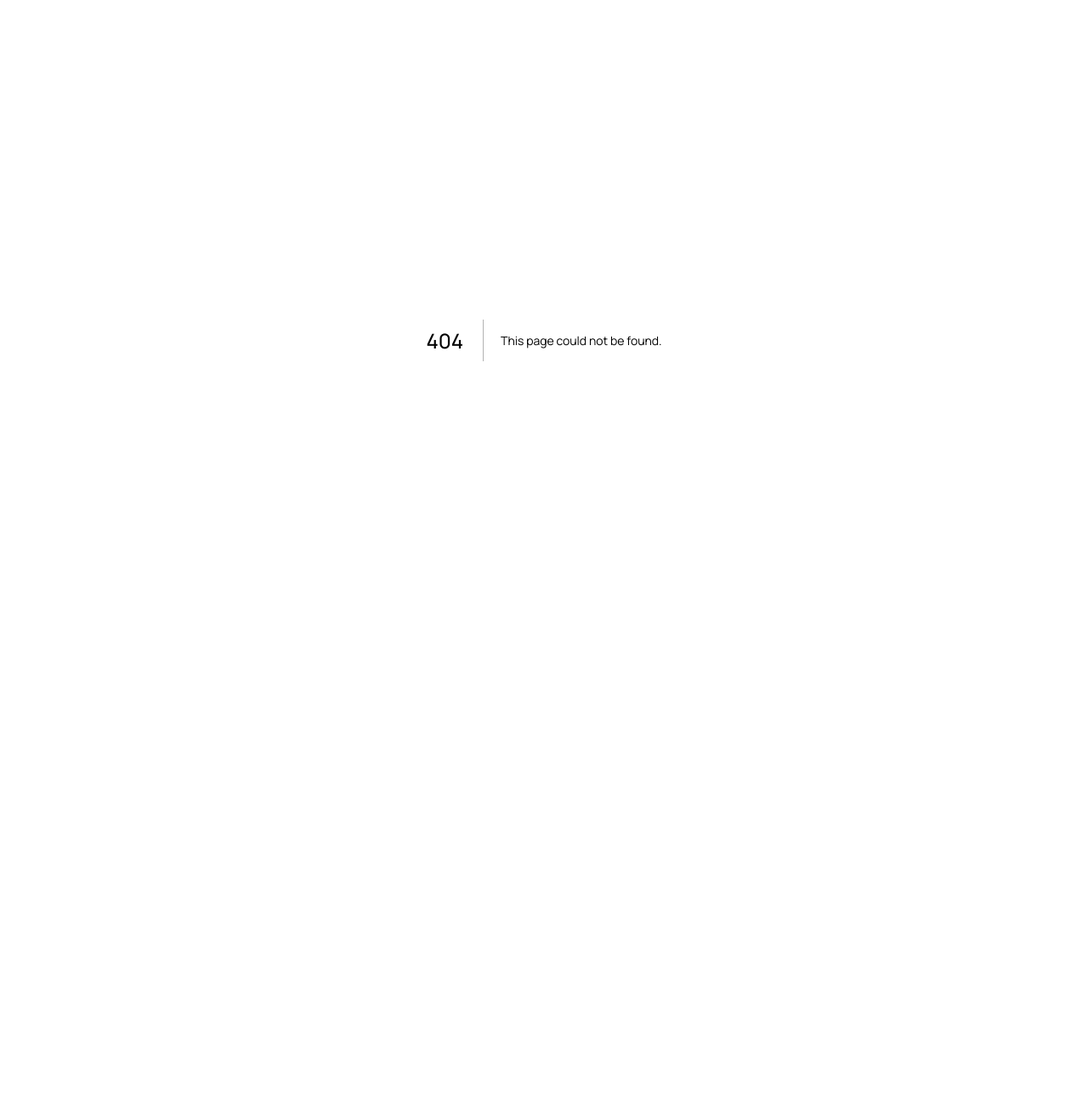
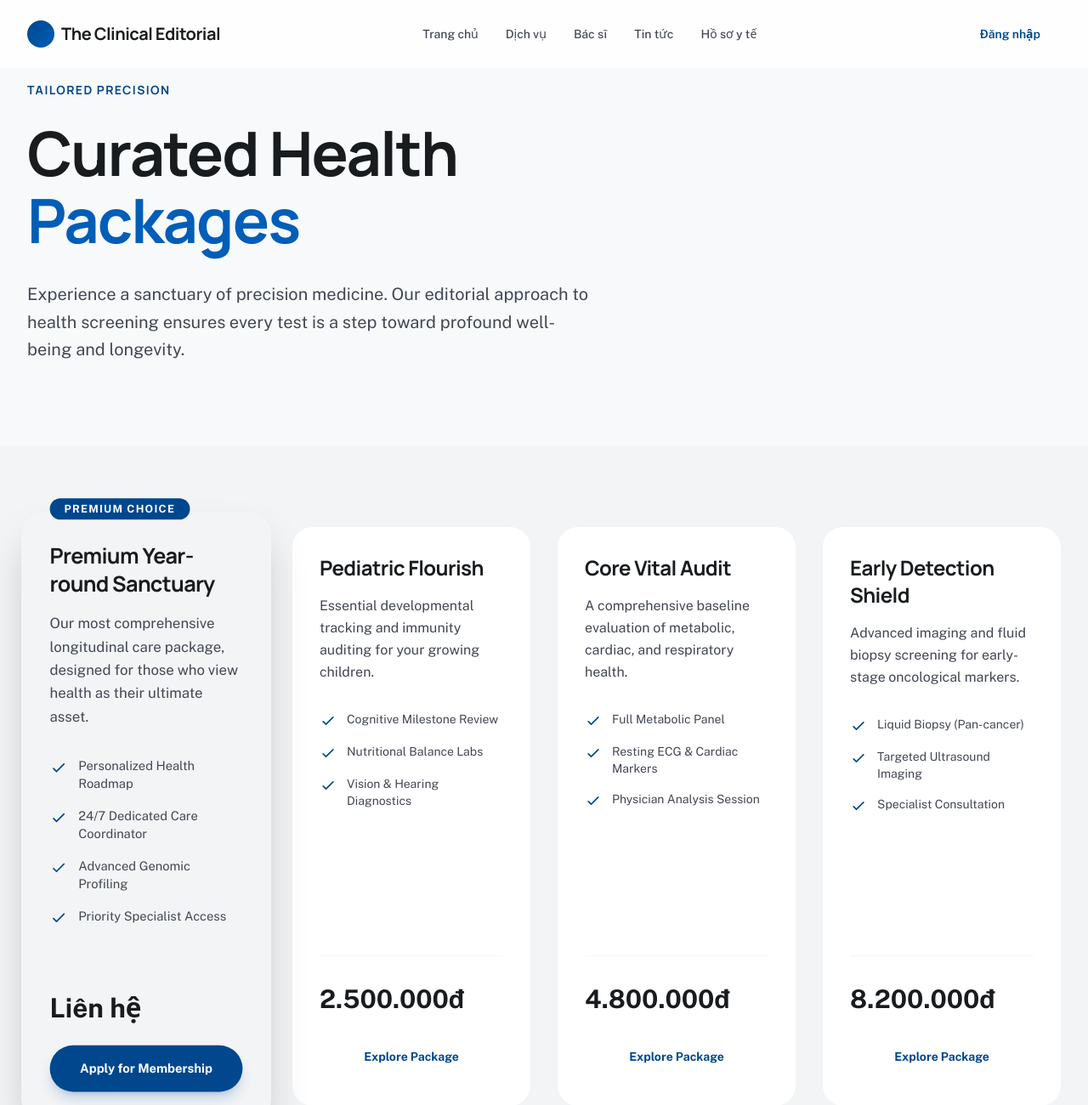
Before and after one commit to nguyendanglu/medicalbooking, a Next.js app in the folder apps/portal/: page /services in a window 1280 px wide. Before the commit this address had no page. Shown: the top 1300 px of the page at 85% size. Before the commit the page ends 800 px from the top, so only its background shows below. Built offline with nearby package versions, Linux system fonts and the light colour scheme.

Commit message:
[Frontend] Add service packages screen layout into portal

```diff
--- a/apps/portal/package.json
+++ b/apps/portal/package.json
@@ -3,7 +3,7 @@
   "version": "0.1.0",
   "private": true,
   "scripts": {
-    "dev": "next dev",
+    "dev": "next dev -p 3001",
     "build": "next build",
     "start": "next start",
     "lint": "eslint"
--- /dev/null
+++ b/apps/portal/src/app/services/page.tsx
@@ -0,0 +1,91 @@
+'use client';
+
+import React from 'react';
+import { Navbar } from '@/components/layout/Navbar';
+import { healthPackages } from '@/data/mockData';
+import { PackageCard } from '@/components/services/PackageCard';
+import { ConsultationSection } from '@/components/services/ConsultationSection';
+
+export default function ServicesPage() {
+  return (
+    <div className="relative min-h-screen bg-surface">
+      <Navbar />
+
+      <main>
+        {/* Hero Section */}
+        <section className="px-6 py-24 lg:px-8">
+          <div className="mx-auto max-w-7xl">
+            <div className="max-w-3xl">
+              <h2 className="text-sm font-bold uppercase tracking-widest text-primary mb-6">
+                Tailored Precision
+              </h2>
+              <h1 className="text-5xl lg:text-7xl font-bold tracking-tight text-on-surface mb-8 leading-[1.1]">
+                Curated Health <br />
+                <span className="text-primary-container">Packages</span>
+              </h1>
+              <p className="text-xl text-on-surface-variant leading-relaxed max-w-2xl">
+                Experience a sanctuary of precision medicine. Our editorial approach to health screening ensures every test is a step toward profound well-being and longevity.
+              </p>
+            </div>
+          </div>
+        </section>
+
+        {/* Package Grid */}
+        <section className="bg-surface-container-low px-6 py-24 lg:px-8">
+          <div className="mx-auto max-w-7xl">
+            <div className="grid grid-cols-1 md:grid-cols-2 lg:grid-cols-4 gap-8">
+              {healthPackages.map((pkg) => (
+                <PackageCard key={pkg.id} {...pkg} />
+              ))}
+            </div>
+          </div>
+        </section>
+
+        {/* Bespoke Consultation */}
+        <ConsultationSection />
+      </main>
+
+      <footer className="bg-surface-container-lowest py-20 px-6 lg:px-8 border-t border-surface-container-low">
+        <div className="mx-auto max-w-7xl grid grid-cols-1 md:grid-cols-4 gap-12">
+          <div className="col-span-1 md:col-span-2">
+            <div className="flex items-center gap-2 mb-6">
+              <div className="h-8 w-8 rounded-full bg-primary" />
+              <span className="font-display text-xl font-bold tracking-tight text-on-surface">
+                The Clinical Editorial
+              </span>
+            </div>
+            <p className="text-on-surface-variant max-w-sm leading-relaxed">
+              Xây dựng nền tảng y tế kỹ thuật số hiện đại, kết nối khách hàng với hệ sinh thái y tế chất lượng cao.
+            </p>
+          </div>
+
+          <div>
+            <h4 className="font-bold text-on-surface mb-6">Liên kết</h4>
+            <ul className="space-y-4 text-sm text-on-surface-variant">
+              <li>Dịch vụ</li>
+              <li>Chuyên gia</li>
+              <li>Đặt lịch</li>
+              <li>Liên hệ</li>
+            </ul>
+          </div>
+
+          <div>
+            <h4 className="font-bold text-on-surface mb-6">Pháp lý</h4>
+            <ul className="space-y-4 text-sm text-on-surface-variant">
+              <li>Chính sách bảo mật</li>
+              <li>Điều khoản sử dụng</li>
+              <li>Bảo mật y tế (HIPAA)</li>
+            </ul>
+          </div>
+        </div>
+
+        <div className="mx-auto max-w-7xl mt-20 pt-8 border-t border-surface-container-low flex flex-col md:flex-row justify-between items-center gap-4 text-xs text-on-surface-variant/60">
+          <p>© 2024 The Clinical Editorial. The Curated Sanctuary for Healthcare.</p>
+          <div className="flex gap-8">
+            <span>Powered by Smart Clinic Systems</span>
+          </div>
+        </div>
+      </footer>
+    </div>
+  );
+}
--- a/apps/portal/src/components/layout/Navbar.tsx
+++ b/apps/portal/src/components/layout/Navbar.tsx
@@ -12,13 +12,19 @@ export const Navbar = () => {
         </div>
 
         <div className="hidden gap-8 md:flex">
-          {['Dịch vụ', 'Bác sĩ', 'Tin tức', 'Hồ sơ y tế'].map((item) => (
+          {[
+            { name: 'Trang chủ', href: '/' },
+            { name: 'Dịch vụ', href: '/services' },
+            { name: 'Bác sĩ', href: '#' },
+            { name: 'Tin tức', href: '#' },
+            { name: 'Hồ sơ y tế', href: '#' }
+          ].map((item) => (
             <Link
-              key={item}
-              href="#"
+              key={item.name}
+              href={item.href}
               className="text-sm font-medium text-on-surface-variant hover:text-primary transition-colors"
             >
-              {item}
+              {item.name}
             </Link>
           ))}
         </div>
--- /dev/null
+++ b/apps/portal/src/components/services/ConsultationSection.tsx
@@ -0,0 +1,31 @@
+import React from 'react';
+
+export const ConsultationSection = () => {
+  return (
+    <section className="px-6 py-32 lg:px-8">
+      <div className="mx-auto max-w-4xl rounded-[3rem] bg-on-surface p-12 lg:p-20 text-center text-surface-container-lowest relative overflow-hidden">
+        {/* Decorative background elements */}
+        <div className="absolute top-0 right-0 -translate-y-1/2 translate-x-1/2 w-64 h-64 bg-primary/20 rounded-full blur-3xl" />
+        <div className="absolute bottom-0 left-0 translate-y-1/2 -translate-x-1/2 w-64 h-64 bg-primary/10 rounded-full blur-3xl" />
+
+        <div className="relative z-10">
+          <h2 className="text-3xl font-bold tracking-tight mb-6 lg:text-4xl">
+            Not sure which package fits your health journey?
+          </h2>
+          <p className="text-lg text-surface-container-lowest/80 mb-10 max-w-2xl mx-auto leading-relaxed">
+            Our clinicians can design a bespoke diagnostic protocol tailored to your family history, lifestyle goals, and unique physiological markers.
+          </p>
+
+          <div className="flex flex-col sm:flex-row gap-4 justify-center">
+            <button className="rounded-full bg-surface-container-lowest px-8 py-4 text-sm font-display font-bold text-on-surface transition-all hover:bg-surface-container-low hover:scale-105 active:scale-95">
+              Contact a Specialist
+            </button>
+            <button className="rounded-full border border-surface-container-lowest/20 px-8 py-4 text-sm font-display font-bold text-surface-container-lowest transition-all hover:bg-surface-container-lowest/5">
+              View All Diagnostics
+            </button>
+          </div>
+        </div>
+      </div>
+    </section>
+  );
+};
--- /dev/null
+++ b/apps/portal/src/components/services/PackageCard.tsx
@@ -0,0 +1,63 @@
+import React from 'react';
+
+interface PackageCardProps {
+  title: string;
+  description: string;
+  features: string[];
+  price: string;
+  featured?: boolean;
+}
+
+export const PackageCard = ({ title, description, features, price, featured }: PackageCardProps) => {
+  return (
+    <div
+      className={`group relative flex flex-col rounded-3xl p-8 transition-all duration-500 ${
+        featured
+          ? 'bg-surface-container-highest shadow-2xl scale-105 z-10'
+          : 'bg-surface-container-lowest hover:shadow-xl'
+      }`}
+    >
+      {featured && (
+        <span className="absolute -top-4 left-8 rounded-full bg-primary px-4 py-1 text-xs font-bold uppercase tracking-widest text-on-primary">
+          Premium Choice
+        </span>
+      )}
+
+      <div className="flex-1">
+        <h3 className="mb-4 text-2xl font-bold tracking-tight text-on-surface">
+          {title}
+        </h3>
+        <p className="mb-8 text-on-surface-variant leading-relaxed">
+          {description}
+        </p>
+
+        <ul className="mb-10 space-y-4">
+          {features.map((feature, index) => (
+            <li key={index} className="flex items-start gap-3 text-sm text-on-surface-variant">
+              <svg className="mt-0.5 h-5 w-5 flex-shrink-0 text-primary" fill="none" viewBox="0 0 24 24" stroke="currentColor">
+                <path strokeLinecap="round" strokeLinejoin="round" strokeWidth={2} d="M5 13l4 4L19 7" />
+              </svg>
+              <span>{feature}</span>
+            </li>
+          ))}
+        </ul>
+      </div>
+
+      <div className="mt-auto pt-8 border-t border-surface-container-low">
+        <div className="mb-6 flex items-baseline gap-1">
+          <span className="text-3xl font-bold text-on-surface">{price}</span>
+        </div>
+
+        <button
+          className={`w-full rounded-full py-4 text-sm font-bold transition-all duration-300 ${
+            featured
+              ? 'bg-primary text-on-primary hover:bg-primary-container shadow-lg shadow-primary/20'
+              : 'bg-surface-container-high text-primary hover:bg-surface-container-highest'
+          }`}
+        >
+          {featured ? 'Apply for Membership' : 'Explore Package'}
+        </button>
+      </div>
+    </div>
+  );
+};
--- a/apps/portal/src/data/mockData.ts
+++ b/apps/portal/src/data/mockData.ts
@@ -77,3 +77,52 @@ export const services = [
     icon: "ShoppingBag",
   },
 ];
+
+export const healthPackages = [
+  {
+    id: 'premium-sanctuary',
+    title: 'Premium Year-round Sanctuary',
+    description: 'Our most comprehensive longitudinal care package, designed for those who view health as their ultimate asset.',
+    featured: true,
+    features: [
+      'Personalized Health Roadmap',
+      '24/7 Dedicated Care Coordinator',
+      'Advanced Genomic Profiling',
+      'Priority Specialist Access'
+    ],
+    price: 'Liên hệ',
+  },
+  {
+    id: 'pediatric-flourish',
+    title: 'Pediatric Flourish',
+    description: 'Essential developmental tracking and immunity auditing for your growing children.',
+    features: [
+      'Cognitive Milestone Review',
+      'Nutritional Balance Labs',
+      'Vision & Hearing Diagnostics'
+    ],
+    price: '2.500.000đ',
+  },
+  {
+    id: 'core-vital-audit',
+    title: 'Core Vital Audit',
+    description: 'A comprehensive baseline evaluation of metabolic, cardiac, and respiratory health.',
+    features: [
+      'Full Metabolic Panel',
+      'Resting ECG & Cardiac Markers',
+      'Physician Analysis Session'
+    ],
+    price: '4.800.000đ',
+  },
+  {
+    id: 'early-detection',
+    title: 'Early Detection Shield',
+    description: 'Advanced imaging and fluid biopsy screening for early-stage oncological markers.',
+    features: [
+      'Liquid Biopsy (Pan-cancer)',
+      'Targeted Ultrasound Imaging',
+      'Specialist Consultation'
+    ],
+    price: '8.200.000đ',
+  },
+];
```
Also changed, not shown: 57 other files (tests, documents, lock files or other folders).
